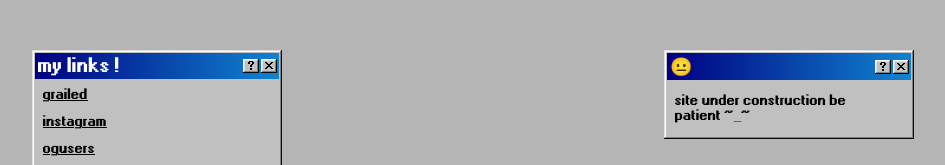
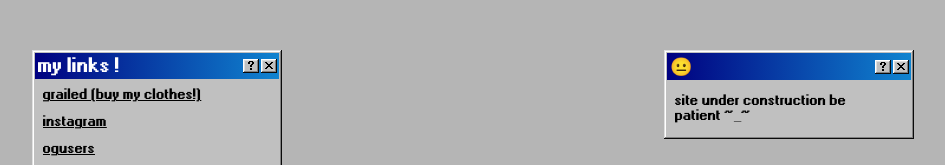
Before and after one commit to 2lag/2lag.github.io, a plain HTML site: page index.html in a window 1280 px wide. Shown: the top 165 px of the page, without its empty margins (18-963 px from the left). Drawn offline with nearby package versions, Linux system fonts and the light colour scheme.

Commit message:
Update index.html

```diff
--- a/index.html
+++ b/index.html
@@ -46,7 +46,7 @@
         </div>
       </div>
       <div class="window-body">
-        <a href="https://www.grailed.com/xq3" target="_blank" class="title-bar-text" style="color:black;font-size: 13px">grailed</a> <br> <br>
+        <a href="https://www.grailed.com/xq3" target="_blank" class="title-bar-text" style="color:black;font-size: 13px">grailed (buy my clothes!)</a> <br> <br>
         <a href="https://instagram.com/autostrafe" target="_blank" class="title-bar-text" style="color:black;font-size: 13px">instagram</a> <br> <br>
         <a href="https://ogusers.com/deathnote" target="_blank" class="title-bar-text" style="color:black;font-size: 13px">ogusers</a> <br> <br>
         <a href="https://snapchat.com/add/wallwriting" target="_blank" class="title-bar-text" style="color:black;font-size: 13px">snapchat</a> <br> <br>
```
